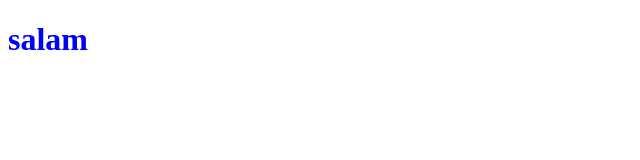
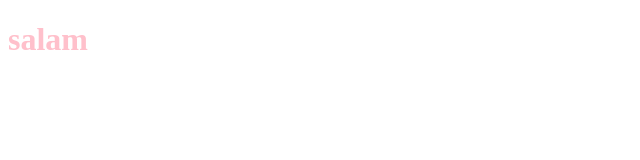
Before and after one commit to testjahan/test, a website: page index.html in a window 1280 px wide. Shown: the whole page, without its empty margins (0-640 px from the left). Drawn offline with Linux system fonts and the light colour scheme.

Commit message:
color-change

```diff
--- a/index.html
+++ b/index.html
@@ -7,6 +7,6 @@
 </head>
 
 <body>
-    <h1 style="color: blue;">salam</h1>
+    <h1 style="color: pink;">salam</h1>
 </body>
 </html>
```
